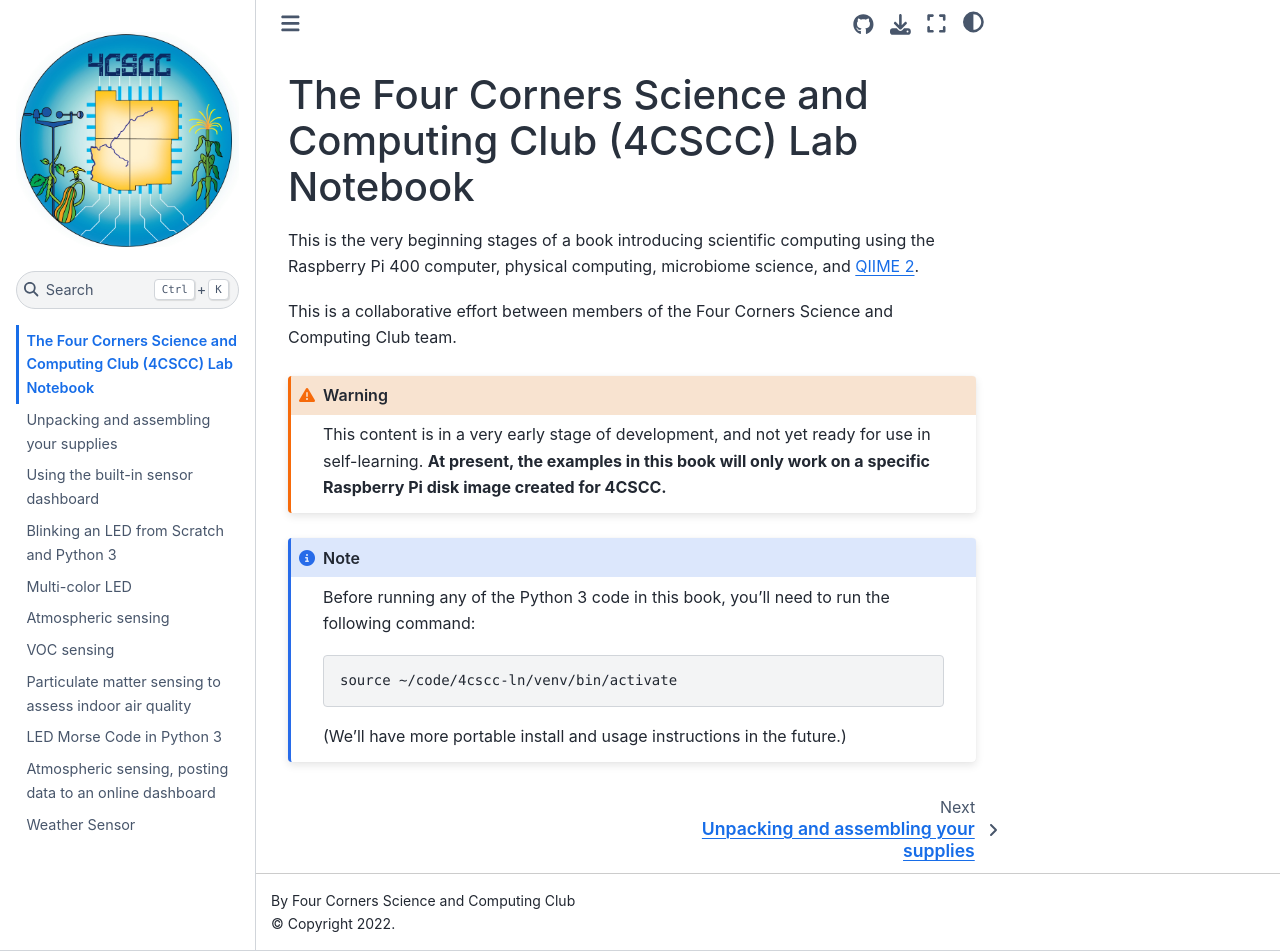
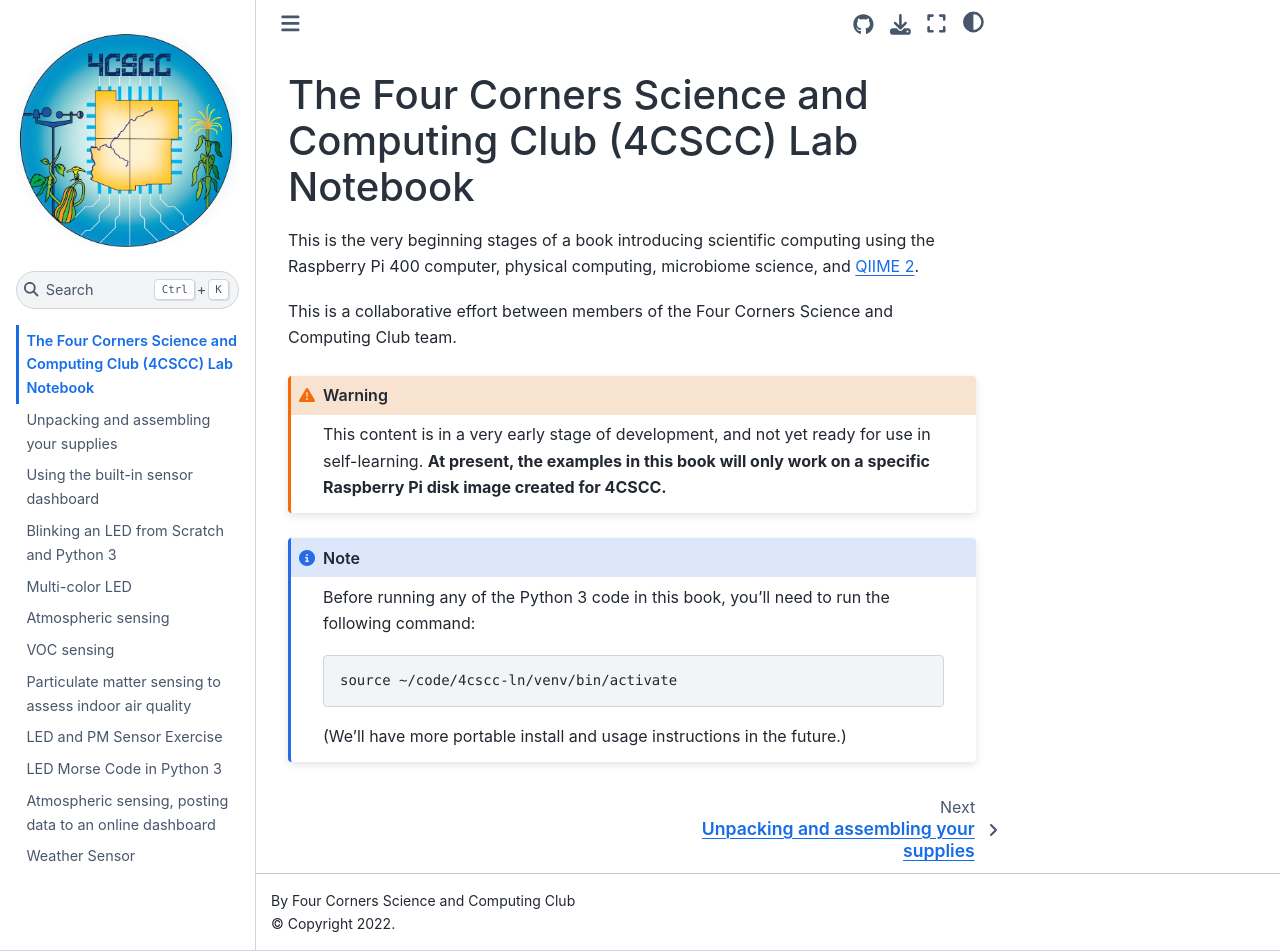
Before and after one commit to 4cscc/4cscc-lab-manual, a Jupyter Book: the page built from book/intro.md, in a window 1280 px wide and 951 px high. Built offline with Jupyter Book 1.0.4 settings and Sphinx 7.4.7 and the Sphinx Book theme 1.1.4, drawn with Linux system fonts in a browser that asks for light colours.

Commit message:
Added PM LED Exercise to toc

```diff
--- a/book/_toc.yml
+++ b/book/_toc.yml
@@ -11,6 +11,7 @@
 - file: lessons/atmospheric-sensing-1/lesson.md
 - file: lessons/voc-sensing-1/lesson.md
 - file: lessons/pm-sensing-1/lesson.md
+- file: lessons/led-with-pm-sensor/lesson.md
 - file: lessons/morse-led-1/lesson.md
 - file: lessons/atmospheric-sensing-2/lesson.md
 - file: lessons/weather-sensor-1/lesson.md
```
